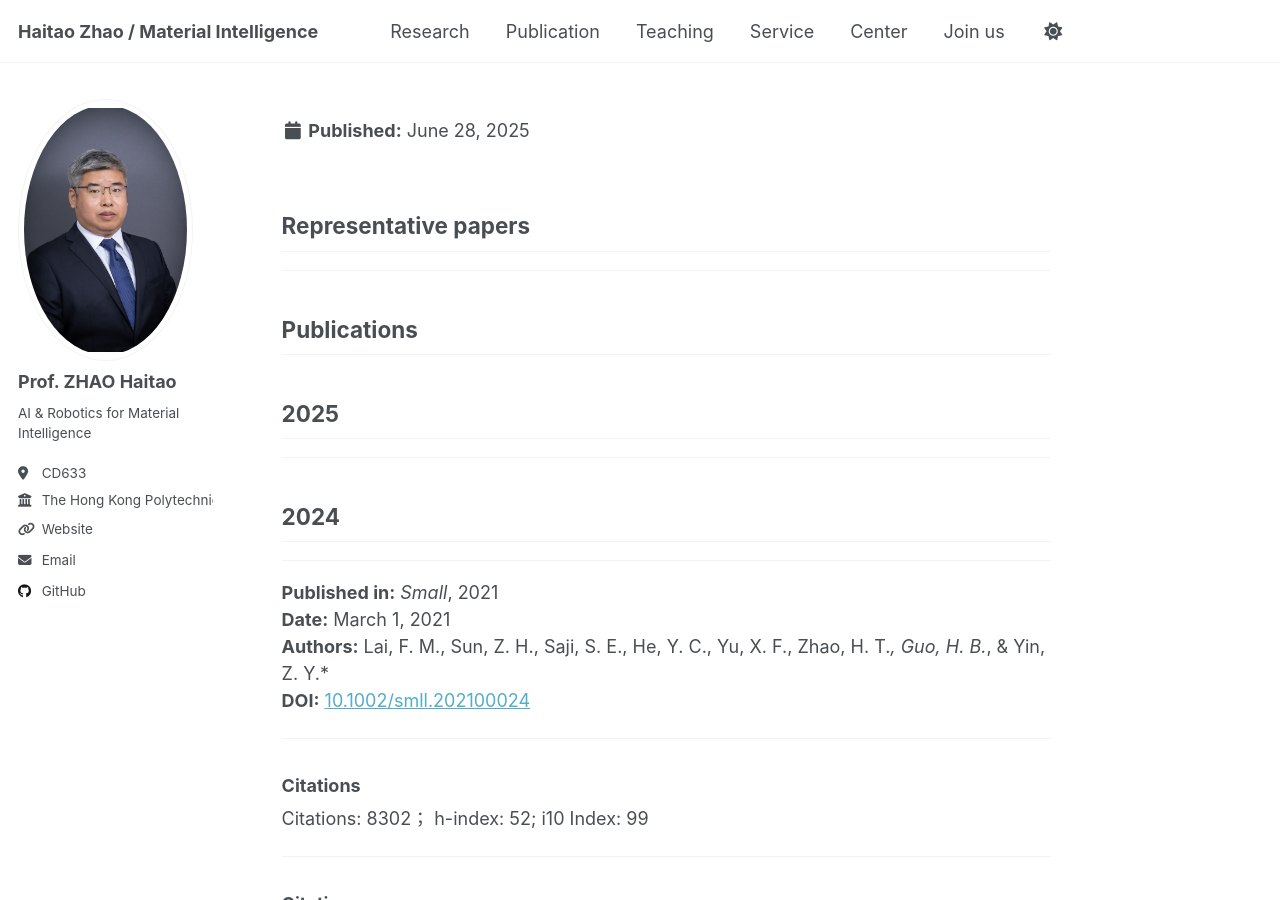
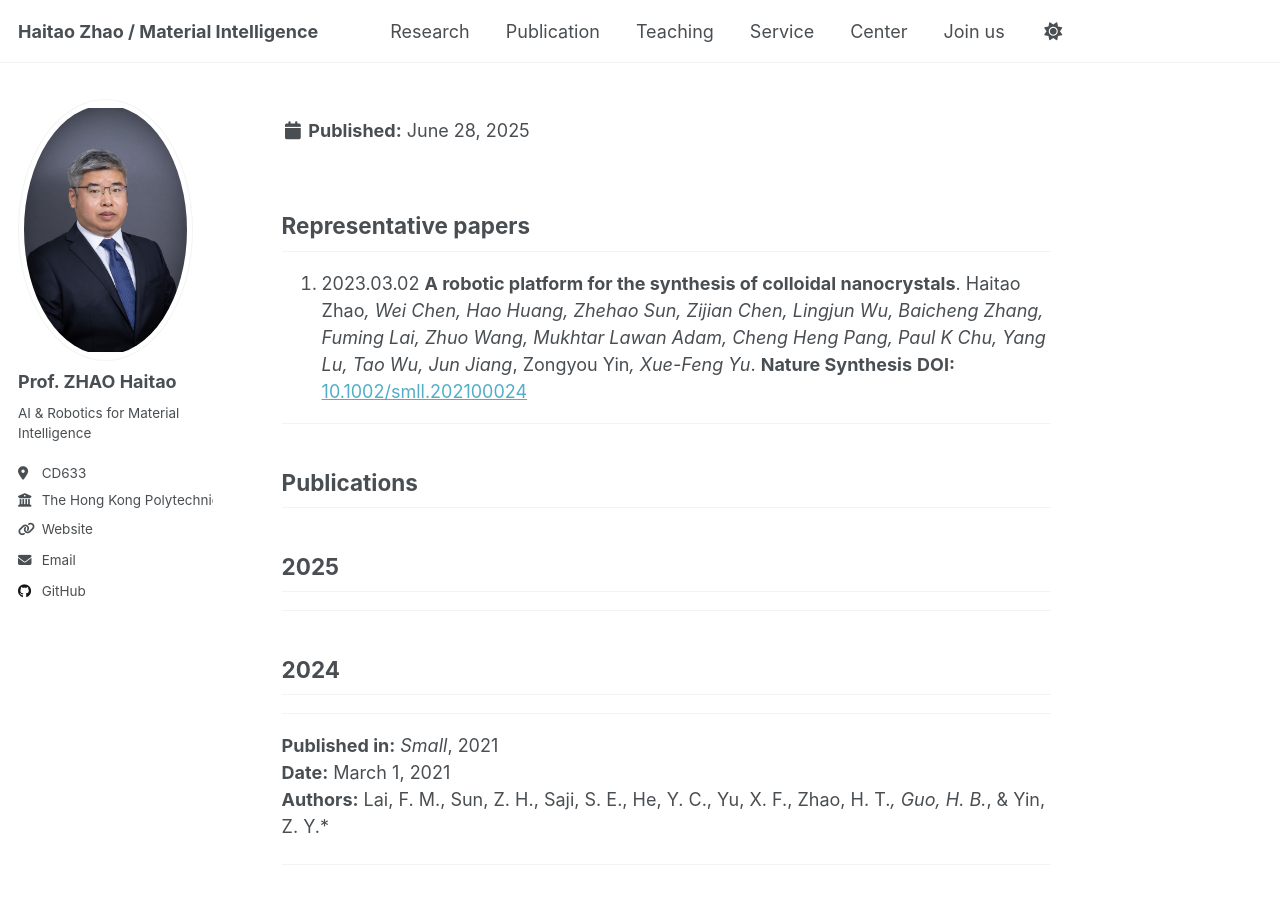
Before and after one commit to HaitaoZhao-PolyU/HaitaoZhao-PolyU.github.io, a Jekyll site: the page built from _publication1/publication.md, in a window 1280 px wide and 900 px high. Built offline with Jekyll 4.4.1, drawn with Linux system fonts in a browser that asks for light colours.

Commit message:
Update publication.md

```diff
--- a/_publication1/publication.md
+++ b/_publication1/publication.md
@@ -6,6 +6,7 @@ collection: publication1
 
 ## Representative papers
 
+1. 2023.03.02 **A robotic platform for the synthesis of colloidal nanocrystals**. Haitao Zhao*, Wei Chen, Hao Huang, Zhehao Sun, Zijian Chen, Lingjun Wu, Baicheng Zhang, Fuming Lai, Zhuo Wang, Mukhtar Lawan Adam, Cheng Heng Pang, Paul K Chu, Yang Lu, Tao Wu, Jun Jiang*, Zongyou Yin*, Xue-Feng Yu*. **Nature Synthesis** **DOI:** [10.1002/smll.202100024](https://doi.org/10.1002/smll.202100024)
 
 ---
 ## Publications
```
Also changed, not shown: other parts of _publication1/publication.md (+1 -1 lines).
